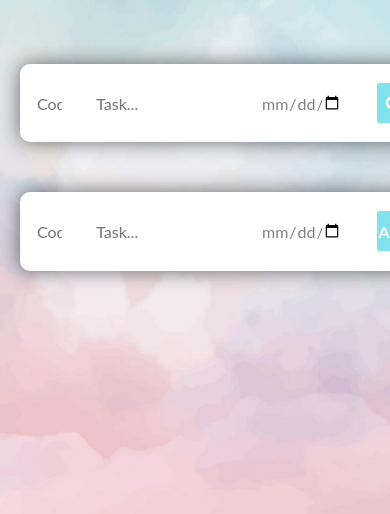
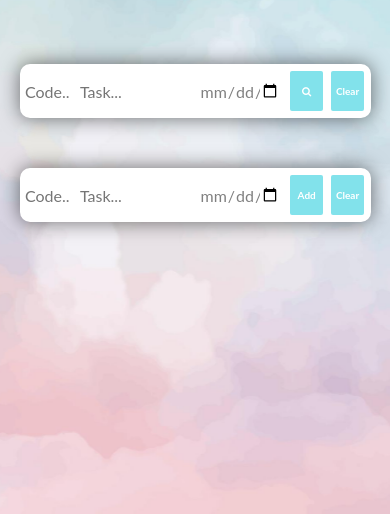
Before and after one commit to lou000/informatyka_zut, a plain HTML site: page aplikacje_internetowe/website/todo_list.html in a window 390 px wide. Shown: the part 330-844 px from the top of the page. Drawn offline with Linux system fonts and the light colour scheme.

Commit message:
Update todo.css

```diff
--- a/aplikacje_internetowe/website/todo.css
+++ b/aplikacje_internetowe/website/todo.css
@@ -28,12 +28,7 @@ html {
   padding: 20px;
 }
 
-@media only screen and (max-width: 800px) {
-  .TODO {
-    width: 90%;
-    min-width: 0;
-  }
-}
+
 
 .listInput {
   box-sizing: border-box;
@@ -59,17 +54,17 @@ html {
   width: 100%;
   height: 100%;
   background-color: white;
-  min-width: 450px;
+  min-width: 200px;
   box-shadow: 0 0 20px rgba(0, 0, 0, 0.55);
 }
 
 .col1 {
-  width: 10%;
+  width: 15%;
   padding: 15px;
 }
 
 .col2 {
-  width: 40%;
+  width:35%;
   padding: 15px;
 }
 
@@ -179,3 +174,30 @@ html {
   background-color: #bbb;
   font-size: 18px;
 }
+@media only screen and (max-width: 800px) {
+  .TODO {
+    width: 90%;
+    min-width: 0;
+  }
+  .listButton{
+    font-size: 10px;
+  }
+  .mainButton{
+    font-size: 10px;
+  }
+  .col1 {
+    padding: 3px;
+  }
+
+  .col2 {
+    padding: 3px;
+  }
+
+  .col3 {
+    padding: 3px;
+  }
+
+  .col4 {
+    padding: 3px;
+  }
+}
```
